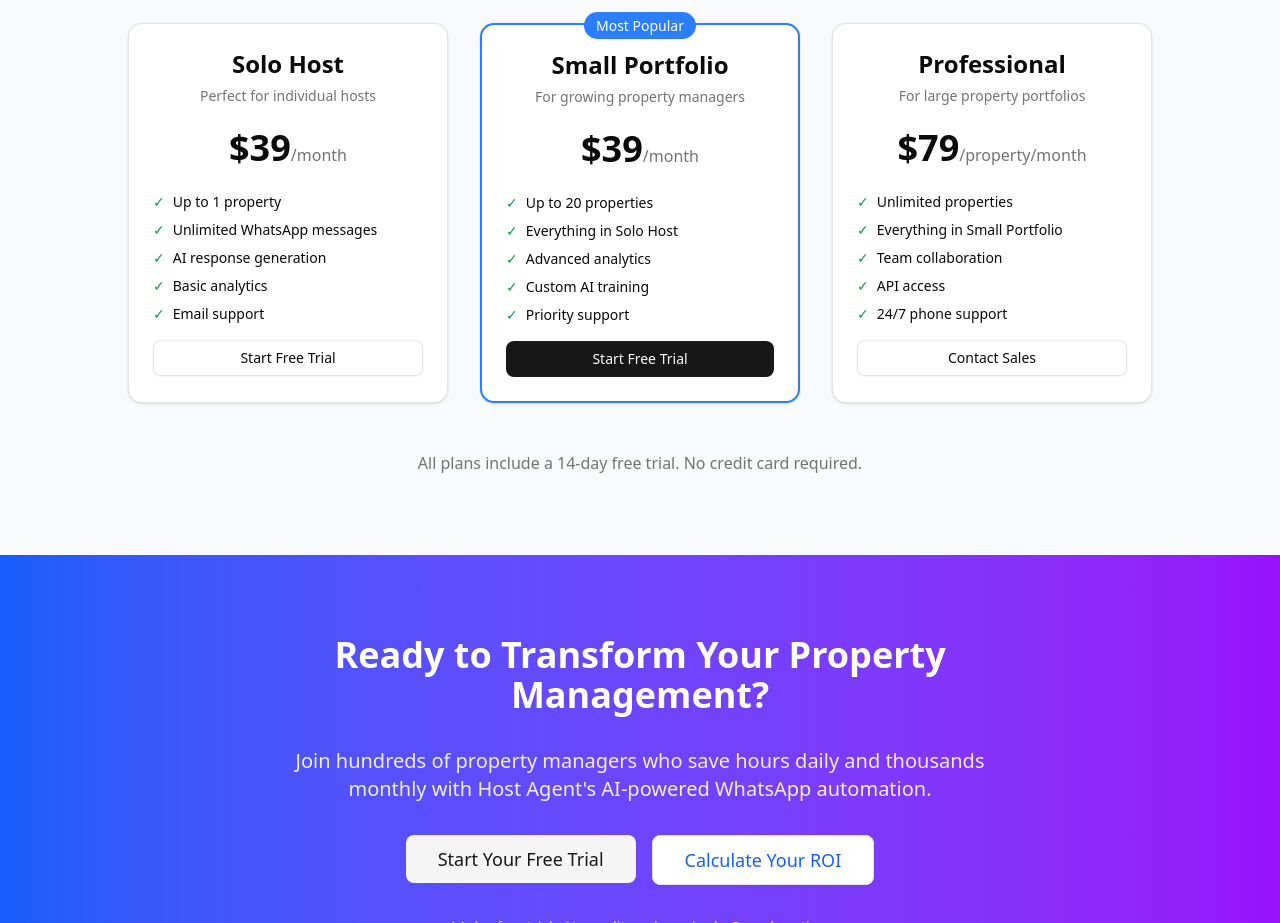
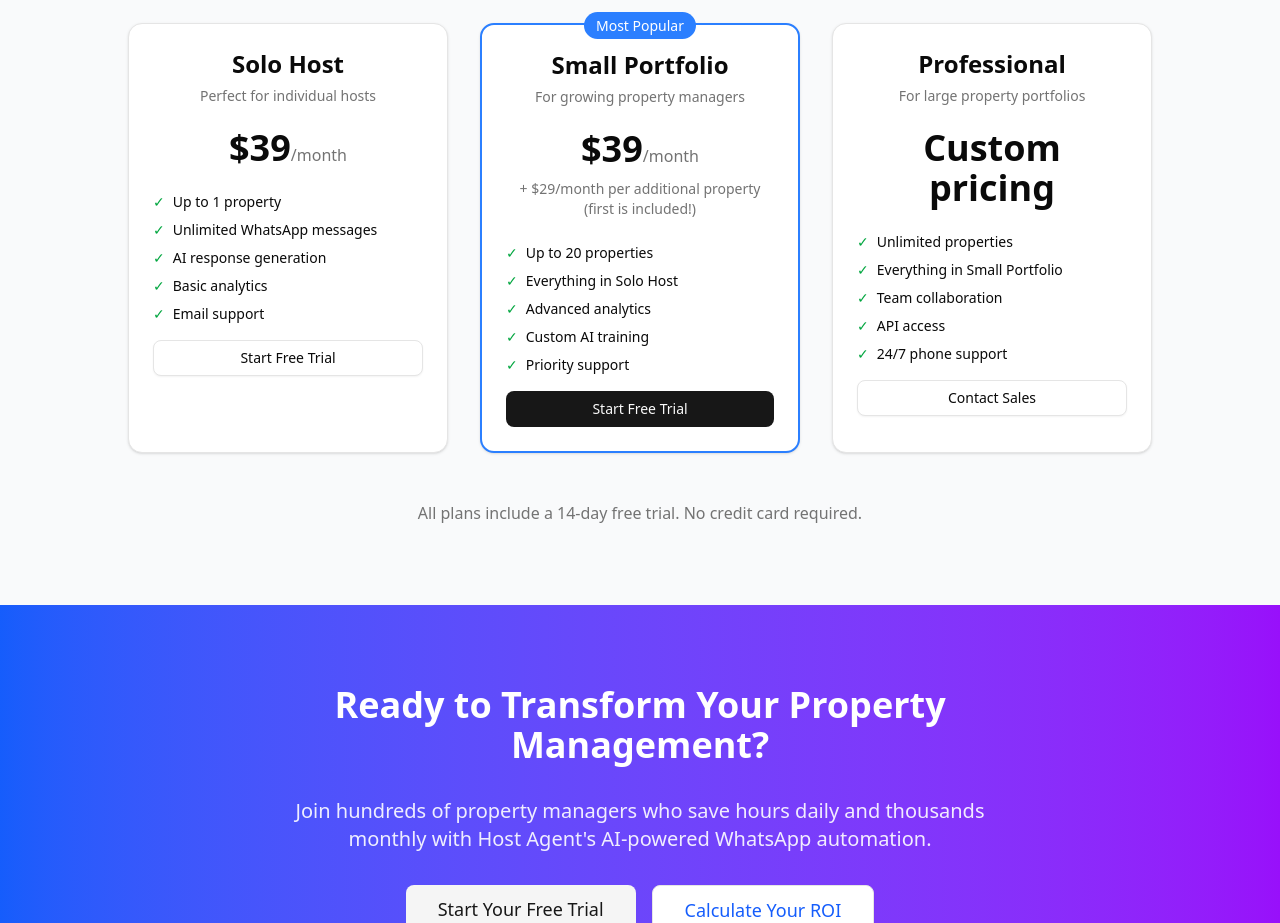
Before and after one commit to perryfardella/property-manager-agent, a Next.js app: page / in a window 1280 px wide. Shown: the part 3480-4403 px from the top of the page. Built offline with nearby package versions, Linux system fonts and the light colour scheme; no server answers.

Commit message:
Clean up wording on pricing section

```diff
--- a/components/pricing-section.tsx
+++ b/components/pricing-section.tsx
@@ -75,6 +75,9 @@
                 <span className="text-4xl font-bold">$39</span>
                 <span className="text-muted-foreground">/month</span>
               </div>
+              <div className="text-sm text-muted-foreground mt-1">
+                + $29/month per additional property (first is included!)
+              </div>
             </CardHeader>
             <CardContent className="space-y-4">
               <ul className="space-y-2 text-sm">
@@ -109,8 +112,7 @@
               <CardTitle className="text-2xl">Professional</CardTitle>
               <CardDescription>For large property portfolios</CardDescription>
               <div className="pt-4">
-                <span className="text-4xl font-bold">$79</span>
-                <span className="text-muted-foreground">/property/month</span>
+                <span className="text-4xl font-bold">Custom pricing</span>
               </div>
             </CardHeader>
             <CardContent className="space-y-4">
```
